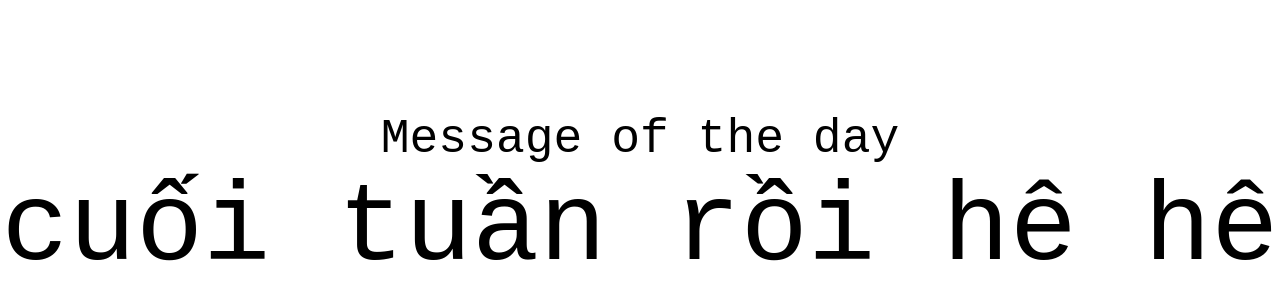
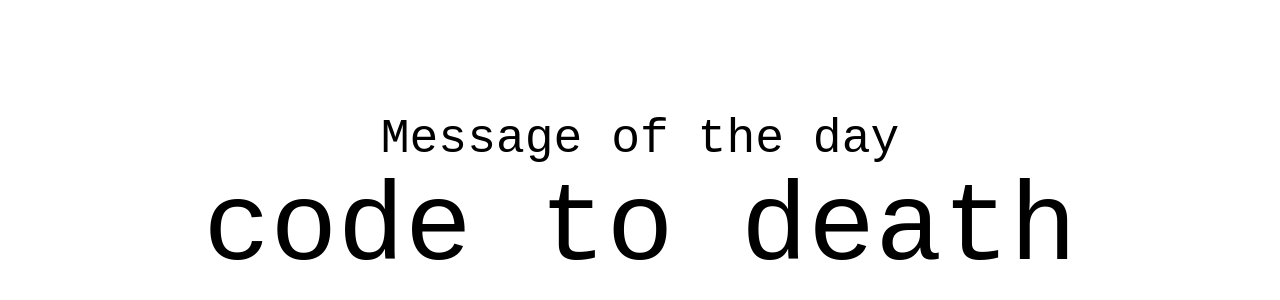
Before and after one commit to DatNguyen60/QuickDeployTest, a website: page index.html in a window 1280 px wide. Shown: the part 198-498 px from the top of the page. Drawn offline with Linux system fonts and the light colour scheme.

Commit message:
Automatic commit message

```diff
--- a/index.html
+++ b/index.html
@@ -8,8 +8,9 @@
     <div class="" style="height: 100vh; width: 100vw; position: relative">
         <div class="" style="position: absolute; top: 50%; left: 50%; width: 100%; transform: translate(-50%,-50%); font-size: 3rem; text-align: center;">
             <div class="">Message of the day</div>
-            <div class="" id="motd-text" style="font-size: 7rem;">cuối tuần rồi hê hê</div>
+            <div class="" id="motd-text" style="font-size: 7rem;">code to death</div>
         </div>
     </div>
 
-    </body></html>
+
+</body></html>
```
Also changed, not shown: serverAuto.js (renamed from server.js), 1 other file.
